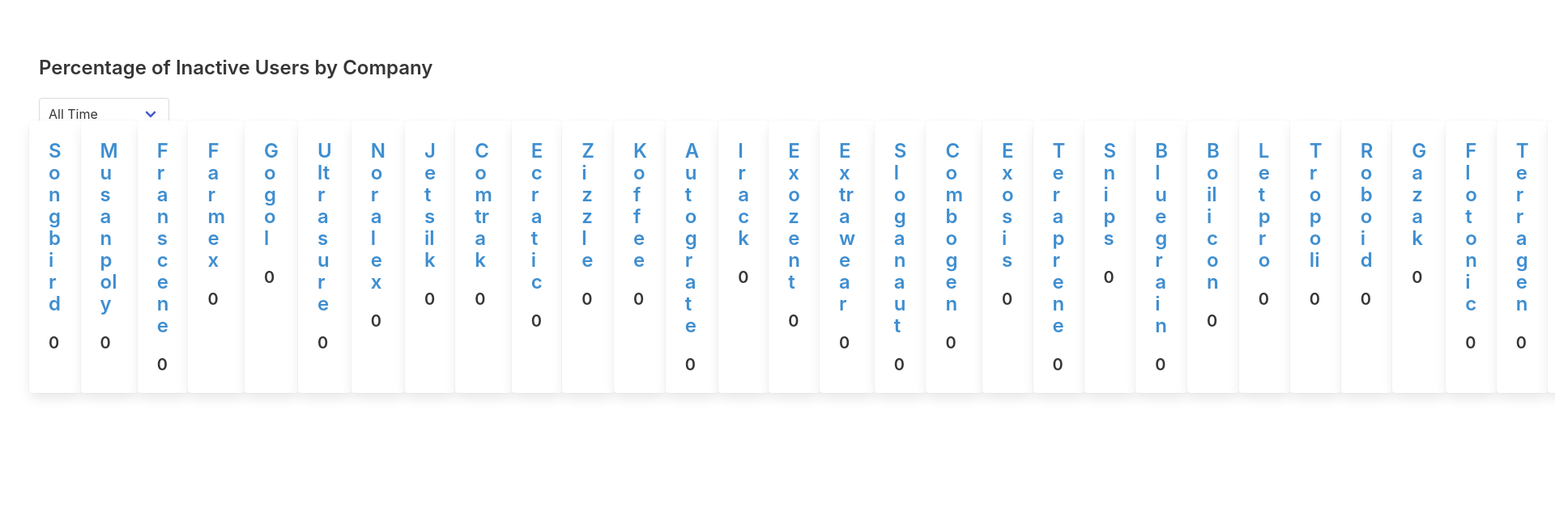
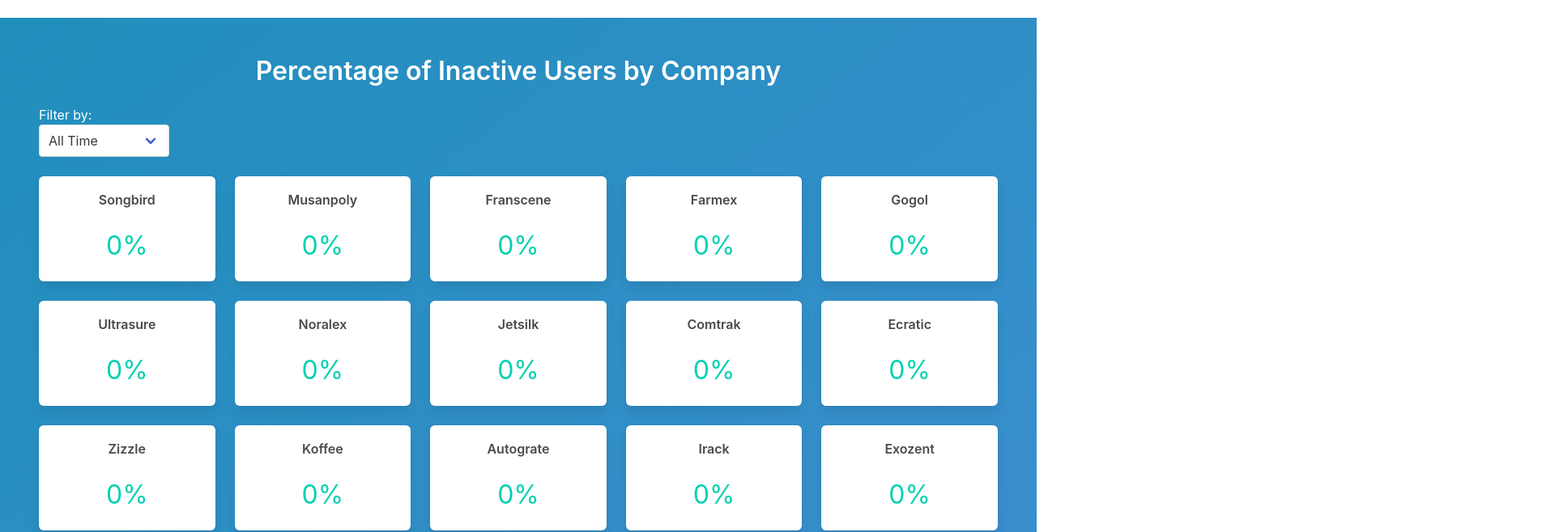
Before and after one commit to jerrywalters/conversation-data-massage, a React (Create React App) app: page / in a window 1280 px wide. Shown: the part 940-1598 px from the top of the page at 81% size, 1920 px wide, since content can reach past the window. Before the commit the page ends 1462 px from the top, so only its background shows below. Built offline with nearby package versions, Linux system fonts and the light colour scheme.

Commit message:
sort and style list of companies with inactive users

```diff
--- a/src/components/Dashboard.js
+++ b/src/components/Dashboard.js
@@ -108,8 +108,11 @@ class Dashboard extends Component {
                     <h4 className="title has-text-centered">Best Buds</h4>
                     <Buddies />
                 </section>
-                <section className="section">
-                    <h4 className="title is-4">Percentage of Inactive Users by Company</h4>
+                <section className="section hero is-info is-bold">
+                    <h4 className="title has-text-centered">Percentage of Inactive Users by Company</h4>
+                    <div className="level">
+                        <div className="level-center">
+                            <p className="">Filter by:</p>
                             <div className="select">
                                 <select value={filterPercentInactive} onChange={this.handlePercentInactive}>
                                     <option value={1}>Last Month</option>
@@ -121,6 +124,8 @@ class Dashboard extends Component {
                                     <option value={24}>All Time</option>
                                 </select>
                             </div>
+                        </div>
+                    </div>
                     <PercentInactiveUsers
                         numMonths={filterPercentInactive}/>
                 </section>
--- a/src/components/PercentInactiveUsers.js
+++ b/src/components/PercentInactiveUsers.js
@@ -36,25 +36,29 @@ const PercentInactiveUsers = (props) => {
                 percentInactive: getPercentageAsInteger(numUsers, numInactive),
             };
         })
+        .sort((a,b)=> b.percentInactive - a.percentInactive)
     }
 
     let percentInactive = getInactiveUsersByMonth(companies, conversations, users, props.numMonths);
     // it'd be possible to turn this into a component and pass the company through as props, but unnecessary for now
+    // this could also honestly use a search filter
     let percentInactiveList = percentInactive.map((company)=> {
         return (
-            <li className="card">
-                <div className="card-content">
-                    <h1 className="title is-4 has-text-info">{company.name}</h1>
-                    <h2 className="title is-5">{company.percentInactive}</h2>
+            <div className="column is-one-fifth">
+                <div className="box">
+                    <div className="content">
+                        <h1 className="title is-size-6  has-text-grey-dark has-text-centered">{company.name}</h1>
+                        <p className="is-size-3 has-text-primary has-text-centered">{`${company.percentInactive}%`}</p>
+                    </div>
                 </div>
-            </li>
+            </div>
         )
     })
 
     return (
-        <ul className="tile is-ancestor">
+        <div className="columns" style={{'flex-wrap':'wrap'}}>
             {percentInactiveList}
-        </ul>
+        </div>
     )
 }
 
--- a/src/components/TopFive.js
+++ b/src/components/TopFive.js
@@ -69,7 +69,7 @@ const TopFive = (props) => {
                     </div>
                     <div className="card-content content">
                         <h5 className="is-size-6 has-text-grey-dark">Top Users:</h5>
-                        <ol className="">
+                        <ol>
                             {users}
                         </ol>
                     </div>
```
Lines whose indentation alone changed are shown as unchanged.
